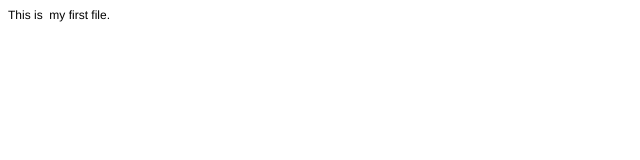
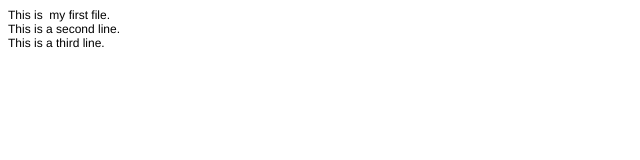
Before and after one commit to NakeeshaB/Blumhardt_Nakeesha_SDI, a plain HTML site: page firstFile.html in a window 1280 px wide. Shown: the whole page, without its empty margins (0-640 px from the left). Drawn offline with Linux system fonts and the light colour scheme.

Commit message:
Added more text
Added more text

```diff
--- a/firstFile.html
+++ b/firstFile.html
@@ -7,10 +7,13 @@
   <meta name="Generator" content="Cocoa HTML Writer">
   <meta name="CocoaVersion" content="1347.57">
   <style type="text/css">
-    p.p1 {margin: 0.0px 0.0px 0.0px 0.0px; font: 12.0px Helvetica}
+    p.p1 {margin: 0.0px 0.0px 0.0px 0.0px; font: 12.0px Helvetica; color: #000000; -webkit-text-stroke: #000000}
+    span.s1 {font-kerning: none}
   </style>
 </head>
 <body>
-<p class="p1">This is<span class="Apple-converted-space">  </span>my first file.</p>
+<p class="p1"><span class="s1">This is<span class="Apple-converted-space">  </span>my first file.</span></p>
+<p class="p1"><span class="s1">This is a second line.</span></p>
+<p class="p1"><span class="s1">This is a third line.</span></p>
 </body>
 </html>
```
